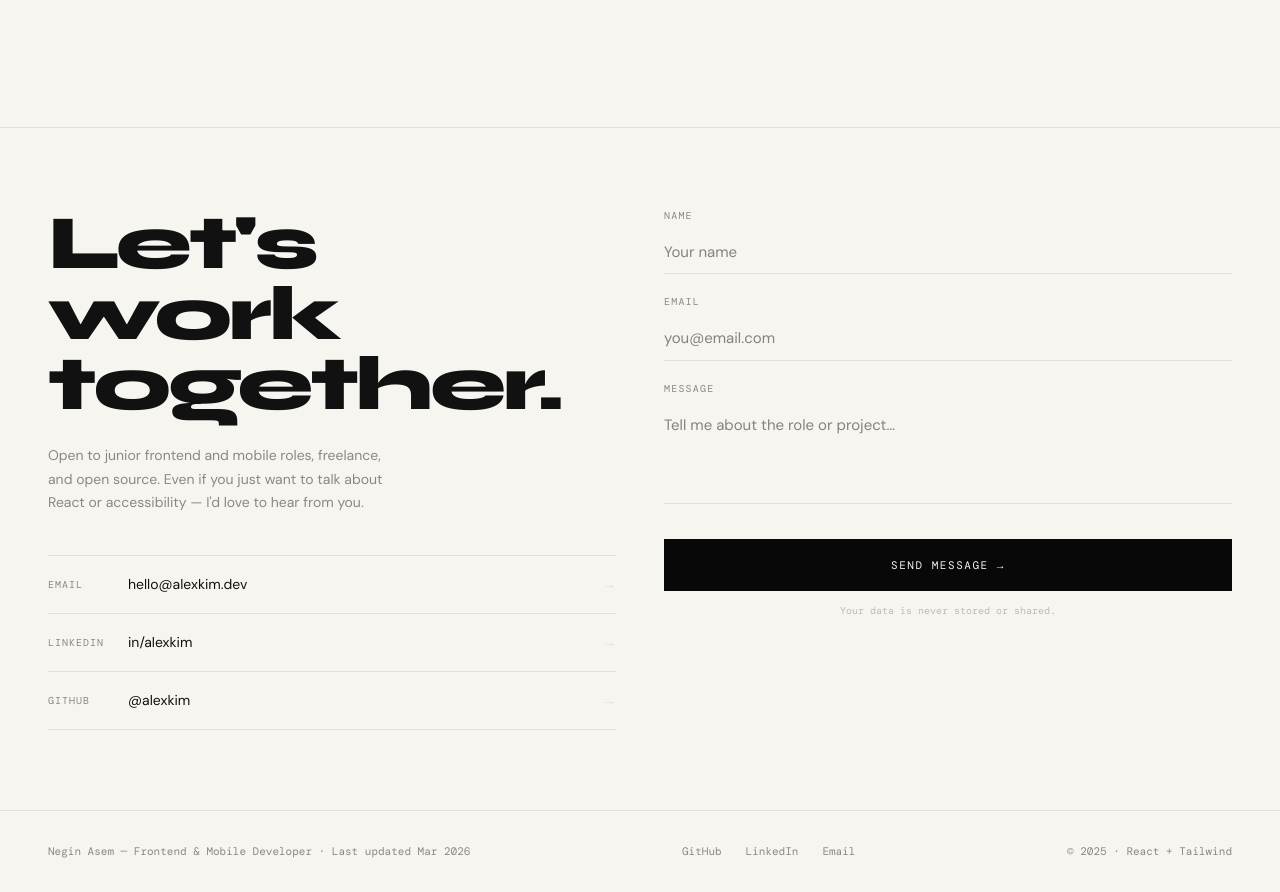
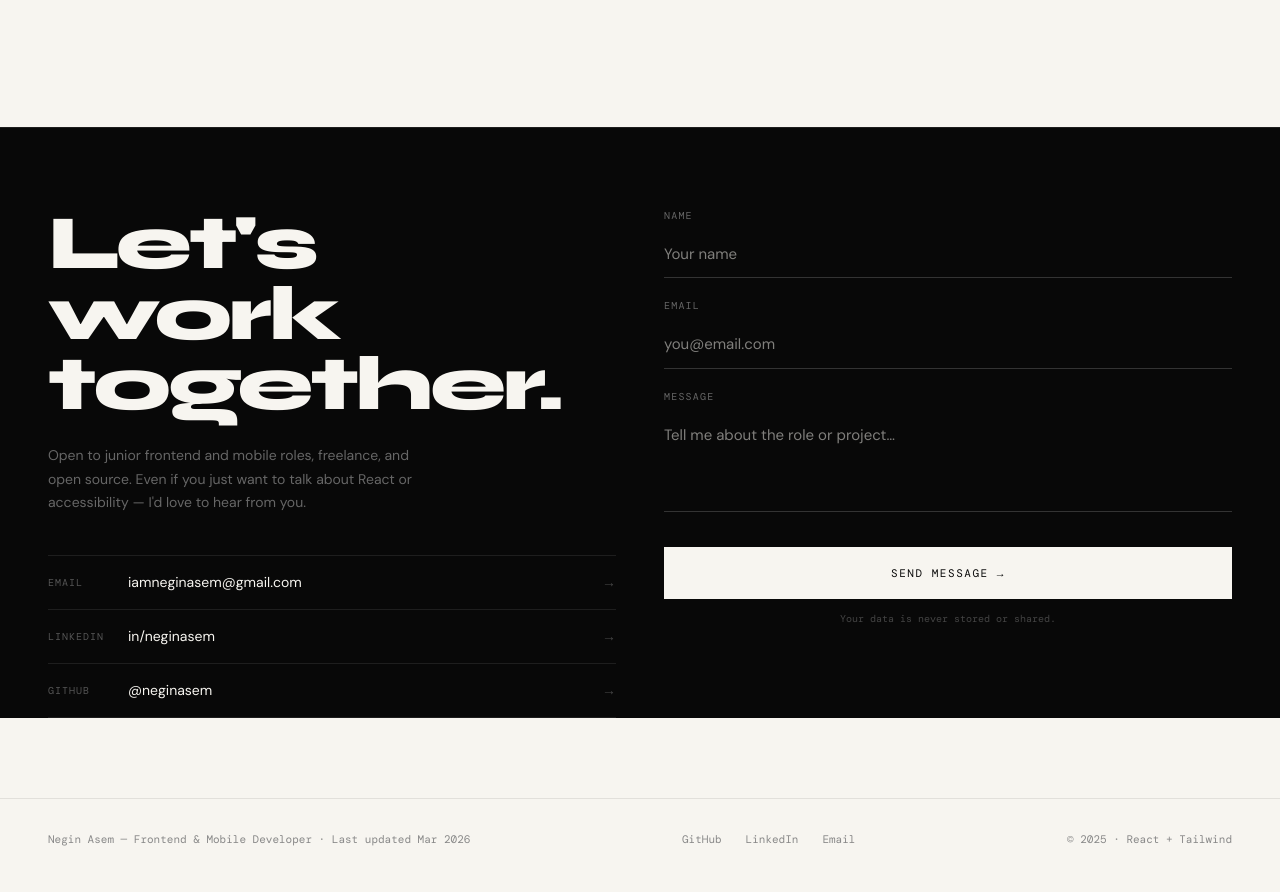
Before and after one commit to Negin-code/dev-portfolio, a React (Vite) app: page / in a window 1280 px wide. Shown: the part 2940-3832 px from the top of the page. Built offline with nearby package versions, Linux system fonts and the light colour scheme; a web font is replaced by a local one.

Commit message:
change the style of contact section

```diff
--- a/src/components/Contact.jsx
+++ b/src/components/Contact.jsx
@@ -11,43 +11,43 @@ function ContactForm() {
   const handleSubmit = async (e) => {
     e.preventDefault();
     setLoading(true);
-    await new Promise((r) => setTimeout(r, 1300)); // simulate network
+    await new Promise((r) => setTimeout(r, 1300));
     setLoading(false);
     setSubmitted(true);
   };
 
   const inputStyle = {
     width: "100%", background: "transparent", border: "none",
-    borderBottom: "1px solid var(--border)",
-    padding: "10px 0", fontFamily: "var(--f-body)", fontSize: 15,
-    color: "var(--ink)", outline: "none", transition: "border-color .2s",
+    borderBottom: "1px solid #333",
+    padding: "12px 0", fontFamily: "var(--f-body)", fontSize: 15,
+    color: "var(--white)", outline: "none", transition: "border-color .2s",
   };
 
   const labelStyle = {
     display: "block", fontFamily: "var(--f-mono)", fontSize: 10,
     letterSpacing: ".12em", textTransform: "uppercase",
-    color: "var(--muted)", marginBottom: 8,
+    color: "#666", marginBottom: 8,
   };
 
-  const focusBorder  = (e) => (e.target.style.borderColor = "var(--ink)");
-  const blurBorder   = (e) => (e.target.style.borderColor = "var(--border)");
+  const focusBorder  = (e) => (e.target.style.borderColor = "var(--white)");
+  const blurBorder   = (e) => (e.target.style.borderColor = "#333");
 
   if (submitted) {
     return (
-      <div style={{ textAlign: "center", padding: "48px 0" }}>
-        <div style={{ width: 56, height: 56, border: "1px solid var(--border)", borderRadius: "50%", display: "flex", alignItems: "center", justifyContent: "center", fontSize: 20, margin: "0 auto 20px" }}>
+      <div className="text-center py-12">
+        <div className="w-14 h-14 border border-[#333] rounded-full flex items-center justify-center text-xl mx-auto mb-5 text-[var(--white)]">
           ✓
         </div>
-        <h3 style={{ fontFamily: "var(--f-display)", fontWeight: 700, fontSize: "1.5rem", marginBottom: 8 }}>
+        <h3 style={{ fontFamily: "var(--f-display)", fontWeight: 700, fontSize: "1.5rem", color: "var(--white)", marginBottom: 8 }}>
           Message sent.
         </h3>
-        <p style={{ fontSize: 14, color: "var(--muted)" }}>
+        <p style={{ fontSize: 14, color: "#666" }}>
           I'll get back to you within 1–2 business days.
         </p>
         <br />
         <button
           onClick={() => { setSubmitted(false); setForm({ name: "", email: "", msg: "" }); }}
-          style={{ fontFamily: "var(--f-mono)", fontSize: 11, color: "var(--muted)", background: "none", border: "none", borderBottom: "1px solid var(--border)", paddingBottom: 2 }}
+          style={{ fontFamily: "var(--f-mono)", fontSize: 11, color: "#666", background: "none", border: "none", borderBottom: "1px solid #333", paddingBottom: 2 }}
         >
           Send another
         </button>
@@ -57,17 +57,17 @@ function ContactForm() {
 
   return (
     <form onSubmit={handleSubmit} noValidate>
-      <div style={{ marginBottom: 20 }}>
+      <div className="mb-5">
         <label htmlFor="fn" style={labelStyle}>Name</label>
         <input id="fn" type="text" name="name" required placeholder="Your name" value={form.name} onChange={update("name")} style={inputStyle} onFocus={focusBorder} onBlur={blurBorder} />
       </div>
 
-      <div style={{ marginBottom: 20 }}>
+      <div className="mb-5">
         <label htmlFor="fe" style={labelStyle}>Email</label>
         <input id="fe" type="email" name="email" required placeholder="you@email.com" value={form.email} onChange={update("email")} style={inputStyle} onFocus={focusBorder} onBlur={blurBorder} />
       </div>
 
-      <div style={{ marginBottom: 20 }}>
+      <div className="mb-5">
         <label htmlFor="fm" style={labelStyle}>Message</label>
         <textarea
           id="fm" name="msg" required placeholder="Tell me about the role or project…"
@@ -80,21 +80,20 @@ function ContactForm() {
       <button
         type="submit"
         disabled={loading}
+        className="mt-7 w-full flex items-center justify-center gap-2.5 transition-opacity"
         style={{
-          marginTop: 28, width: "100%",
-          background: "var(--black)", color: "var(--white)",
+          background: "var(--white)", color: "var(--black)",
           fontFamily: "var(--f-mono)", fontSize: 11, letterSpacing: ".14em",
           textTransform: "uppercase", border: "none", padding: "18px 24px",
-          display: "flex", alignItems: "center", justifyContent: "center", gap: 10,
-          transition: "background .2s", opacity: loading ? 0.5 : 1,
+          opacity: loading ? 0.5 : 1, cursor: loading ? "not-allowed" : "pointer",
         }}
-        onMouseEnter={(e) => !loading && (e.currentTarget.style.background = "#1a1a1a")}
-        onMouseLeave={(e) => (e.currentTarget.style.background = "var(--black)")}
+        onMouseEnter={(e) => !loading && (e.currentTarget.style.opacity = "0.85")}
+        onMouseLeave={(e) => (e.currentTarget.style.opacity = "1")}
       >
         {loading ? <span className="spinner" /> : "Send Message →"}
       </button>
 
-      <p style={{ fontFamily: "var(--f-mono)", fontSize: 10, color: "#bbb", textAlign: "center", marginTop: 12 }}>
+      <p className="text-center mt-3" style={{ fontFamily: "var(--f-mono)", fontSize: 10, color: "#444" }}>
         Your data is never stored or shared.
       </p>
     </form>
@@ -105,40 +104,46 @@ export default function Contact() {
   return (
     <section
       id="contact"
-      style={{ padding: "80px 48px 0", borderTop: "1px solid var(--border)" }}
+      style={{ background: "var(--black)", color: "var(--white)" }}
     >
-      <div className="contact-grid">
+      {/* Top border */}
+      <div style={{ borderTop: "1px solid #1e1e1e" }} />
+
+      <div className="contact-grid px-6 md:px-12 pt-20 pb-0">
         {/* ── Left: heading + connect links ── */}
         <div className="fade-up">
-          <h2 style={{ fontFamily: "var(--f-display)", fontWeight: 800, fontSize: "clamp(2.5rem,6vw,5rem)", letterSpacing: "-.04em", lineHeight: ".92" }}>
+          <h2
+            className="contact-title-size"
+            style={{ fontFamily: "var(--f-display)", fontWeight: 800, letterSpacing: "-.04em", lineHeight: ".92" }}
+          >
             Let's work<br />together.
           </h2>
 
-          <p style={{ fontSize: 14, color: "var(--muted)", lineHeight: 1.7, marginTop: 24, maxWidth: 340 }}>
+          <p className="mt-6 max-w-sm" style={{ fontSize: 14, color: "#666", lineHeight: 1.7 }}>
             Open to junior frontend and mobile roles, freelance, and open source.
             Even if you just want to talk about React or accessibility — I'd love to hear from you.
           </p>
 
-          <div style={{ display: "flex", flexDirection: "column", marginTop: 40 }}>
+          <div className="flex flex-col mt-10">
             {CONNECT_LINKS.map((link, i) => (
               <a
                 key={link.label}
                 href={link.href}
                 target="_blank"
                 rel="noreferrer"
-                className="connect-link"
+                className="connect-link flex items-center justify-between py-4"
                 style={{
-                  display: "flex", alignItems: "center", justifyContent: "space-between",
-                  padding: "18px 0", fontSize: 14, transition: "all .2s",
-                  borderBottom: "1px solid var(--border)",
-                  borderTop: i === 0 ? "1px solid var(--border)" : undefined,
+                  fontSize: 14,
+                  borderBottom: "1px solid #1e1e1e",
+                  borderTop: i === 0 ? "1px solid #1e1e1e" : undefined,
+                  color: "var(--white)",
                 }}
               >
-                <span style={{ fontFamily: "var(--f-mono)", fontSize: 10, color: "var(--muted)", letterSpacing: ".1em", textTransform: "uppercase", width: 80, flexShrink: 0 }}>
+                <span style={{ fontFamily: "var(--f-mono)", fontSize: 10, color: "#555", letterSpacing: ".1em", textTransform: "uppercase", width: 80, flexShrink: 0 }}>
                   {link.label}
                 </span>
-                <span style={{ flex: 1, color: "var(--ink)" }}>{link.val}</span>
-                <span className="connect-arrow" style={{ color: "var(--border)", transition: "color .2s, transform .2s" }}>→</span>
+                <span className="flex-1" style={{ color: "var(--white)" }}>{link.val}</span>
+                <span className="connect-arrow" style={{ color: "#444", transition: "color .2s, transform .2s" }}>→</span>
               </a>
             ))}
           </div>
--- a/src/data/index.js
+++ b/src/data/index.js
@@ -96,9 +96,9 @@ export const MARQUEE_ITEMS = [
 ];
 
 export const CONNECT_LINKS = [
-  { label: "Email",    val: "hello@alexkim.dev", href: "mailto:hello@alexkim.dev" },
-  { label: "LinkedIn", val: "in/alexkim",         href: "https://linkedin.com"     },
-  { label: "GitHub",   val: "@alexkim",           href: "https://github.com"       },
+  { label: "Email",    val: "iamneginasem@gmail.com", href: "mailto:iamneginasem@gmail.com" },
+  { label: "LinkedIn", val: "in/neginasem",         href: "https://www.linkedin.com/in/neginasem/"     },
+  { label: "GitHub",   val: "@neginasem",           href: "https://github.com/Negin-code"       },
 ];
 
 export const LEVEL_STYLES = {
```
